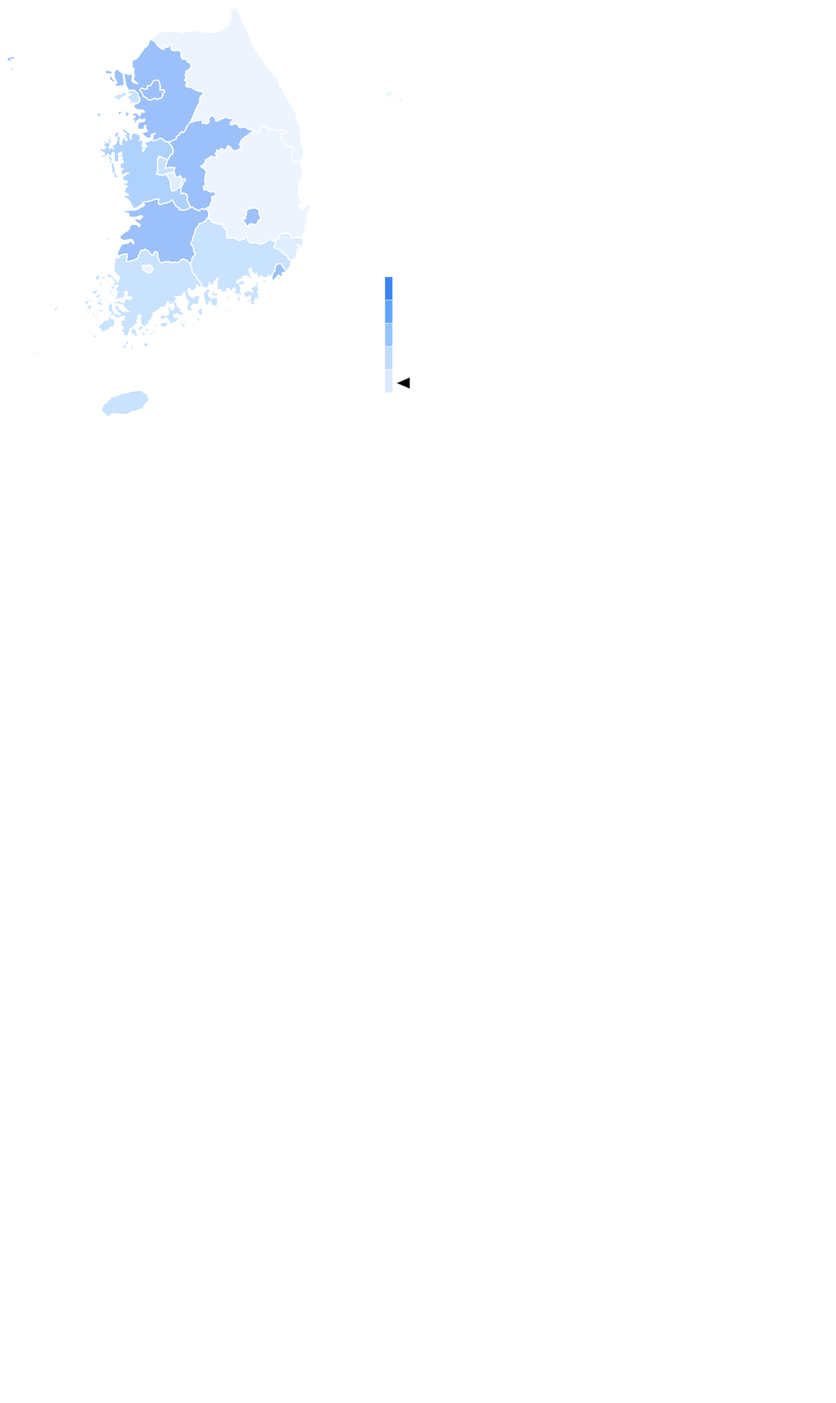
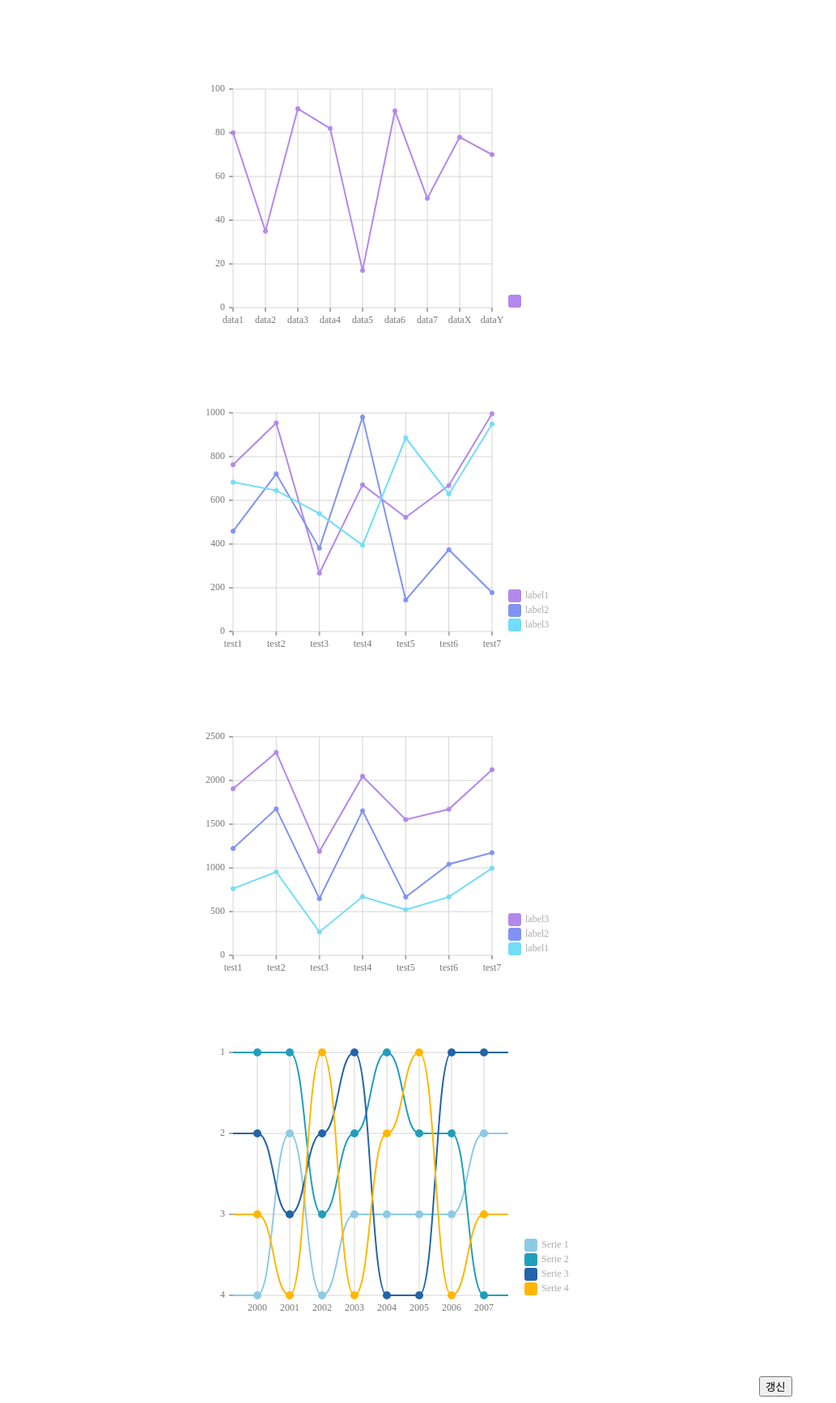
Before and after one commit to sdh20282/jetty-chart, a React (Create React App) app: page / in a window 1280 px wide. Shown: the whole page at 81% size, without its empty margins (0-1033 px from the left). Before the commit the page ends 800 px from the top, so only its background shows below. Built offline with nearby package versions, Linux system fonts and the light colour scheme.

Commit message:
Refactor : 기본 스타일 수정

```diff
--- a/src/App.jsx
+++ b/src/App.jsx
@@ -1,154 +1,119 @@
-import { NormalMap } from "./jetty-chart/src/maps/normal-map/normal-map";
+import { useEffect, useState } from "react";
+import { NormalBar, BumpChart, MultiLine, SingleLine, StackedLine } from "./jetty-chart/src";
 
-const data = [
-  {
-    name: "northChungcheong",
-    value: Math.floor(Math.random() * 1001),
-    color: "#000000",
-    description: "",
-    inKorea: "충청북도",
-  },
-  {
-    name: "incheon",
-    value: Math.floor(Math.random() * 1001),
-    color: "#4079F3",
-    description: "",
-    inKorea: "인천",
-  },
-  {
-    name: "kangwon",
-    value: Math.floor(Math.random() * 1001),
-    color: "#F35F40",
-    description: "",
-    inKorea: "강원도",
-  },
-  {
-    name: "seoul",
-    value: Math.floor(Math.random() * 1001),
-    color: "#F35F40",
-    description: "",
-    inKorea: "서울",
-  },
-  {
-    name: "gyeonggi",
-    value: Math.floor(Math.random() * 1001),
-    color: "#4079F3",
-    description: "",
-    inKorea: "경기도",
-  },
-  {
-    name: "northJeolla",
-    value: Math.floor(Math.random() * 1001),
-    color: "#4079F3",
-    description: "",
-    inKorea: "전라북도",
-  },
-  {
-    name: "gwangju",
-    value: Math.floor(Math.random() * 1001),
-    color: "#F35F40",
-    description: "",
-    inKorea: "광주",
-  },
-  {
-    name: "southChungcheong",
-    value: Math.floor(Math.random() * 1001),
-    color: "#4079F3",
-    description: "",
-    inKorea: "충청남도",
-  },
-  {
-    name: "daejeon",
-    value: Math.floor(Math.random() * 1001),
-    color: "#000000",
-    description: "",
-    inKorea: "대전",
-  },
-  {
-    name: "daegu",
-    value: Math.floor(Math.random() * 1001),
-    color: "#F35F40",
-    description: "",
-    inKorea: "대구",
-  },
-  {
-    name: "southgyeongsang",
-    value: Math.floor(Math.random() * 1001),
-    color: "#F35F40",
-    description: "",
-    inKorea: "경상남도",
-  },
-  {
-    name: "southJeolla",
-    value: Math.floor(Math.random() * 1001),
-    color: "#F35F40",
-    description: "",
-    inKorea: "전라남도",
-  },
-  {
-    name: "busan",
-    value: Math.floor(Math.random() * 1001),
-    color: "#F35F40",
-    description: "",
-    inKorea: "부산",
-  },
-  {
-    name: "ulsan",
-    value: Math.floor(Math.random() * 1001),
-    color: "#F35F40",
-    description: "",
-    inKorea: "울산",
-  },
-  {
-    name: "jeju",
-    value: Math.floor(Math.random() * 1001),
-    color: "#4079F3",
-    description: "zzzzz",
-    inKorea: "제주",
-  },
-  {
-    name: "kyeongbook",
-    value: Math.floor(Math.random() * 1001),
-    color: "#F35F40",
-    description: "",
-    inKorea: "경상북도",
-  },
-  {
-    name: "sejong",
-    value: Math.floor(Math.random() * 1001),
-    color: "#4079F3",
-    description: "",
-    inKorea: "세종",
-  },
-];
+const counts = [5, 7];
 
-const chartData = [
-  { id: "daegu", innerChartName: "대구광역시", chartData: [] },
-  { id: "jeju", innerChartName: "제주특별자치도", chartData: [{ label: "서귀포", value: 200 }, { label: "제주시", value: 300 }, { label: "중구", value: 100 }, { label: "중구", value: 100 }] },
-  { id: "sejong", innerChartName: "세종특별자치시", chartData: [{ label: "더미", value: 200 }, { label: "더미2", value: 300 }, { label: "더미2", value: 300 }, { label: "더미2", value: 300 }, { label: "더미2", value: 300 }, { label: "더미2", value: 300 }] },
-  { id: "kyeongbook", innerChartName: "경상북도", chartData: [{ label: "더미", value: 200 }, { label: "더미2", value: 300 }, { label: "더미2", value: 300 }, { label: "더미2", value: 300 }, { label: "더미2", value: 300 }, { label: "더미2", value: 300 }] },
-  { id: "ulsan", innerChartName: "울산광역시", chartData: [{ label: "더미", value: 200 }, { label: "더미2", value: 300 }, { label: "더미2", value: 300 }, { label: "더미2", value: 300 }, { label: "더미2", value: 300 }, { label: "더미2", value: 300 }] },
-  { id: "busan", innerChartName: "부산광역시", chartData: [{ label: "더미", value: 200 }, { label: "더미2", value: 300 }, { label: "더미2", value: 300 }, { label: "더미2", value: 300 }, { label: "더미2", value: 300 }, { label: "더미2", value: 300 }] },
-  { id: "southJeolla", innerChartName: "전라남도", chartData: [{ label: "더미", value: 200 }, { label: "더미2", value: 300 }, { label: "더미2", value: 300 }, { label: "더미2", value: 300 }, { label: "더미2", value: 300 }, { label: "더미2", value: 300 }] },
-  { id: "southgyeongsang", innerChartName: "경상남도", chartData: [{ label: "더미", value: 200 }, { label: "더미2", value: 300 }, { label: "더미2", value: 300 }, { label: "더미2", value: 300 }, { label: "더미2", value: 300 }, { label: "더미2", value: 300 }] },
-  { id: "daejeon", innerChartName: "대전광역시", chartData: [{ label: "더미", value: 200 }, { label: "더미2", value: 300 }, { label: "더미2", value: 300 }, { label: "더미2", value: 300 }, { label: "더미2", value: 300 }, { label: "더미2", value: 300 }] },
-  { id: "southChungcheong", innerChartName: "충청남도", chartData: [{ label: "더미", value: 200 }, { label: "더미2", value: 300 }, { label: "더미2", value: 300 }, { label: "더미2", value: 300 }, { label: "더미2", value: 300 }, { label: "더미2", value: 300 }] },
-  { id: "gwangju", innerChartName: "광주광역시", chartData: [{ label: "더미", value: 200 }, { label: "더미2", value: 300 }, { label: "더미2", value: 300 }, { label: "더미2", value: 300 }, { label: "더미2", value: 300 }, { label: "더미2", value: 300 }] },
-  { id: "northJeolla", innerChartName: "전라북도", chartData: [{ label: "더미", value: 200 }, { label: "더미2", value: 300 }, { label: "더미2", value: 300 }, { label: "더미2", value: 300 }, { label: "더미2", value: 300 }, { label: "더미2", value: 300 }] },
-  { id: "gyeonggi", innerChartName: "경기도", chartData: [{ label: "더미", value: 200 }, { label: "더미2", value: 300 }, { label: "더미2", value: 300 }, { label: "더미2", value: 300 }, { label: "더미2", value: 300 }, { label: "더미2", value: 300 }] },
-  { id: "seoul", innerChartName: "서울 특별시", chartData: [{ label: "더미", value: 200 }, { label: "더미2", value: 300 }, { label: "더미2", value: 300 }, { label: "더미2", value: 300 }, { label: "더미2", value: 300 }, { label: "더미2", value: 300 }] },
-  { id: "kangwon", innerChartName: "강원도", chartData: [{ label: "더미", value: 200 }, { label: "더미2", value: 300 }, { label: "더미2", value: 300 }, { label: "더미2", value: 300 }, { label: "더미2", value: 300 }, { label: "더미2", value: 300 }] },
-  { id: "incheon", innerChartName: "인천광역시", chartData: [{ label: "더미", value: 200 }, { label: "더미2", value: 300 }, { label: "더미2", value: 300 }, { label: "더미2", value: 300 }, { label: "더미2", value: 300 }, { label: "더미2", value: 300 }] },
-  { id: "northChungcheong", innerChartName: "충청북도", chartData: [{ label: "더미", value: 200 }, { label: "더미2", value: 300 }, { label: "더미2", value: 300 }, { label: "더미2", value: 300 }, { label: "더미2", value: 300 }, { label: "더미2", value: 300 }] }]
+const myNormalBar = ({ data }) => {
+  return <NormalBar data={data} keys={["target1"]} xLegend={"types"} yLegend={"values"} />;
+};
 
 function App() {
+  const [data, setData] = useState([]);
+  const [multiDataSet, setMultiDataSet] = useState([]);
+  const [rankDataSet, setRankDataSet] = useState([]);
+  const [state, setState] = useState(1);
+
+  const norender = false;
+  const render1 = true;
+  const render2 = true;
+  const render3 = true;
+  const render4 = true;
+
+  const rankCount = 4;
+  const rankers = 8;
+
+  useEffect(() => {
+    const arr = [];
+    for (let index = 0; index < counts[Math.floor(Math.random() * counts.length)]; index++) {
+      arr.push({
+        value: Math.floor(Math.random() * 100),
+        label: "data" + (index + 1),
+      });
+    }
+
+    arr.push({
+      value: Math.floor(Math.random() * 100),
+      label: "dataX",
+    });
+
+    arr.push({
+      value: Math.floor(Math.random() * 100),
+      label: "dataY",
+    });
+
+    setData(arr);
+
+    const multiArr = [];
+    const count = counts[Math.floor(Math.random() * counts.length)];
+    for (let i = 0; i < [2, 3, 4][Math.floor(Math.random() * 3)]; i++) {
+      const d = {};
+      d.id = `label${i + 1}`;
+      d.data = [];
+      for (let index = 0; index < count; index++) {
+        d.data.push({
+          value: Math.floor(Math.random() * 1000),
+          label: "test" + (index + 1),
+        });
+      }
+
+      multiArr.push(d);
+    }
+
+    setMultiDataSet(multiArr);
+
+    const rankData = [];
+
+    const ranks = [];
+
+    for (let i = 0; i < rankers; i++) {
+      const numbers = Array(rankCount)
+        .fill()
+        .map((item, index) => index + 1);
+
+      const rank = [];
+
+      while (numbers.length > 0) {
+        const num = Math.floor(Math.random() * numbers.length);
+        const newArr = numbers.splice(num, 1);
+        rank.push(newArr[0]);
+      }
+
+      ranks.push(rank);
+    }
+
+    for (let i = 0; i < rankCount; i++) {
+      const d = {};
+      d.id = `Serie ${i + 1}`;
+      d.data = [];
+      for (let index = 0; index < rankers; index++) {
+        d.data.push({
+          value: ranks[index][i],
+          label: 2000 + index,
+        });
+      }
+
+      rankData.push(d);
+    }
+
+    console.log(multiArr);
+    setRankDataSet(rankData);
+  }, [state]);
+
   return (
-    <div>
-      <NormalMap data={data} normalSetting={{ zoomMagnification: 2.5, width: 500, useChart: false, usePercentageColor: true}}
-        tooltipSetting={{ useFollowColor: false,useTooltipChart:true }}
-        chartData={chartData}
-        tooltipChartData={chartData}
-        />
+    <div style={{ marginTop: "50px", paddingLeft: "200px" }}>
+      {norender && myNormalBar({ data })}
+      {render1 && <SingleLine data={data} />}
+      {render2 && <MultiLine data={multiDataSet} />}
+      {render3 && <StackedLine data={multiDataSet} />}
+      {render4 && <BumpChart data={rankDataSet} />}
+      <button
+        style={{ marginLeft: "730px", marginTop: "50px" }}
+        onClick={() => {
+          setState((state) => 1 - state);
+        }}
+      >
+        갱신
+      </button>
     </div>
   );
 }
--- a/src/jetty-chart/src/common/bar-common/exception/check-normal-bar-exception.js
+++ b/src/jetty-chart/src/common/bar-common/exception/check-normal-bar-exception.js
@@ -289,7 +289,7 @@ const normalBarSetting = {
       textRenderItemDelay: 0.1,
       textRenderTimingFunction: "ease",
       textRenderStartFrom: "left",
-      translateBar: true,
+      translateBar: false,
       translateDuration: 0.3,
       translateStartDelay: 0,
       translateItemDelay: 0,
--- a/src/jetty-chart/src/common/bar-common/exception/check-stacked-bar-exception.js
+++ b/src/jetty-chart/src/common/bar-common/exception/check-stacked-bar-exception.js
@@ -290,7 +290,7 @@ const stackedBarSetting = {
       textRenderItemDelay: 0.1,
       textRenderTimingFunction: "ease",
       textRenderStartFrom: "left",
-      translateBar: true,
+      translateBar: false,
       translateDuration: 0.3,
       translateStartDelay: 0,
       translateItemDelay: 0,
--- a/src/jetty-chart/src/common/line-common/exception/check-line-exception.js
+++ b/src/jetty-chart/src/common/line-common/exception/check-line-exception.js
@@ -215,7 +215,7 @@ const normalLineSetting = {
     pointLabelWeight: 500,
     enableArea: false,
     areaOpacity: 0.5,
-    enableCurve: true,
+    enableCurve: false,
     smoothDegree: 0.15,
     angleDegree: 1,
     strokeLinejoin: "miter", // "miter" | "round" | "bevel"
```
